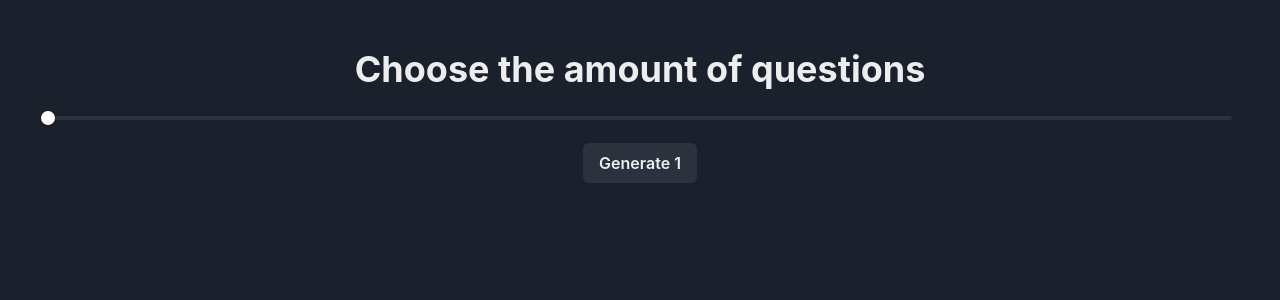
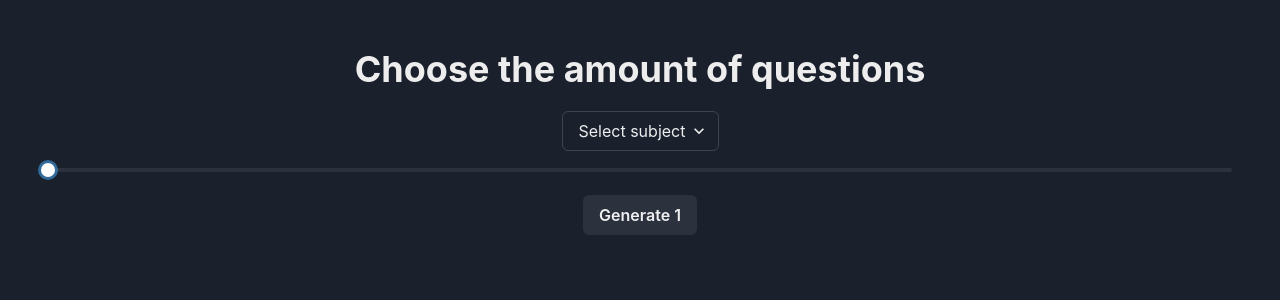
Before and after one commit to MrVanDaime/quiz-gen, a React (Vite) app: page / in a window 1280 px wide. Shown: the top 300 px of the page. Built offline with nearby package versions, Linux system fonts and the light colour scheme.

Commit message:
Added functionality to sort questions by subject

```diff
--- a/src/App.jsx
+++ b/src/App.jsx
@@ -1,30 +1,57 @@
-import { useState } from "react";
+import { useEffect, useState } from "react";
 
 import Form from "./components/Form";
-import questions from "./data/questions";
+import questionsData from "./data/questions";
 import QuizList from "./components/QuizList";
+import { getShuffledQuestions } from "./utils/questionsUtils";
 
 function App() {
   const [sliderValue, setSliderValue] = useState(1);
+  const [allQuestions, setAllQuestions] = useState([]);
   const [currQuestions, setCurrQuestions] = useState([]);
+  const [currSubject, setCurrSubject] = useState("any");
+  const [maxQuestions, setMaxQuestions] = useState(0);
 
+  // Setup questions
+  useEffect(() => {
+    setAllQuestions(questionsData);
+    setMaxQuestions(questionsData.length);
+  }, []);
+
+  // Handle for slider value change
   const handleSliderChange = (value) => {
     setSliderValue(value);
   };
 
+  // Handle for subject change
+  const handleSubjectChange = (value) => {
+    const subject = value || "any";
+
+    let result =
+      subject === "any"
+        ? allQuestions
+        : allQuestions.filter((q) => q.subject === subject);
+
+    setCurrSubject(subject);
+    setMaxQuestions(result.length);
+    setSliderValue(1);
+  };
+
+  // Handle for clicking to update questions
   const handleClick = () => {
-    const shuffledQuestions = questions.sort(() => Math.random() - 0.5);
-    const selectedQuestions = shuffledQuestions.slice(0, sliderValue);
-    setCurrQuestions(Array.from(selectedQuestions));
+    setCurrQuestions(
+      getShuffledQuestions(allQuestions, currSubject, sliderValue)
+    );
   };
 
   return (
     <>
       <Form
-        maxQuestions={questions.length}
+        maxQuestions={maxQuestions}
         qtyQuestions={sliderValue}
         onSliderChange={handleSliderChange}
         onClick={handleClick}
+        onSubjectChange={handleSubjectChange}
       />
       <QuizList questions={currQuestions} />
     </>
--- a/src/components/Form.jsx
+++ b/src/components/Form.jsx
@@ -5,6 +5,8 @@ import {
   SliderThumb,
   Button,
   Heading,
+  Select,
+  Flex,
 } from "@chakra-ui/react";
 
 export default function Form({
@@ -12,14 +14,32 @@ export default function Form({
   qtyQuestions,
   onSliderChange,
   onClick,
+  onSubjectChange,
 }) {
   return (
     <>
       <Heading mb={5}>Choose the amount of questions</Heading>
+      <Flex justify="center">
+        <Select
+          onChange={(val) => onSubjectChange(val.target.value)}
+          isRequired={true}
+          placeholder="Select subject"
+          width="auto"
+          mb={3}
+        >
+          <option value="any">Any</option>
+          <option value="html">HTML</option>
+          <option value="css">CSS</option>
+          <option value="react">React</option>
+          <option value="javascript">JavaScript</option>
+          <option value="sql">SQL</option>
+          <option value="php">PHP</option>
+        </Select>
+      </Flex>
       <Slider
         mb={3}
         aria-label="total-questions"
-        defaultValue={1}
+        value={qtyQuestions}
         min={1}
         max={maxQuestions}
         onChange={(val) => onSliderChange(val)}
@@ -30,7 +50,7 @@ export default function Form({
         <SliderThumb />
       </Slider>
       {qtyQuestions > 0 && (
-        <Button mb={5} onClick={onClick}>
+        <Button onClick={onClick} mb={3}>
           Generate {qtyQuestions}
         </Button>
       )}
```
